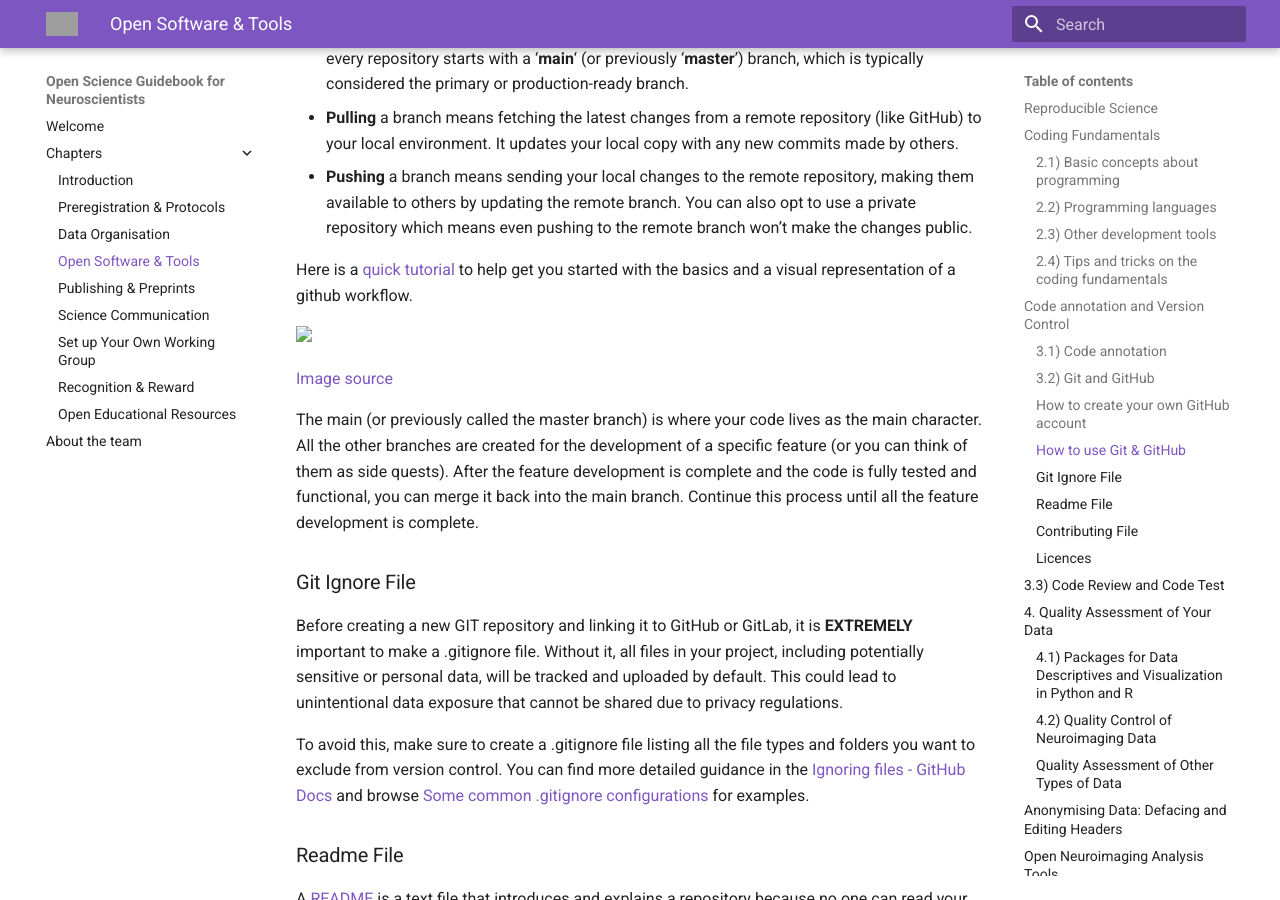
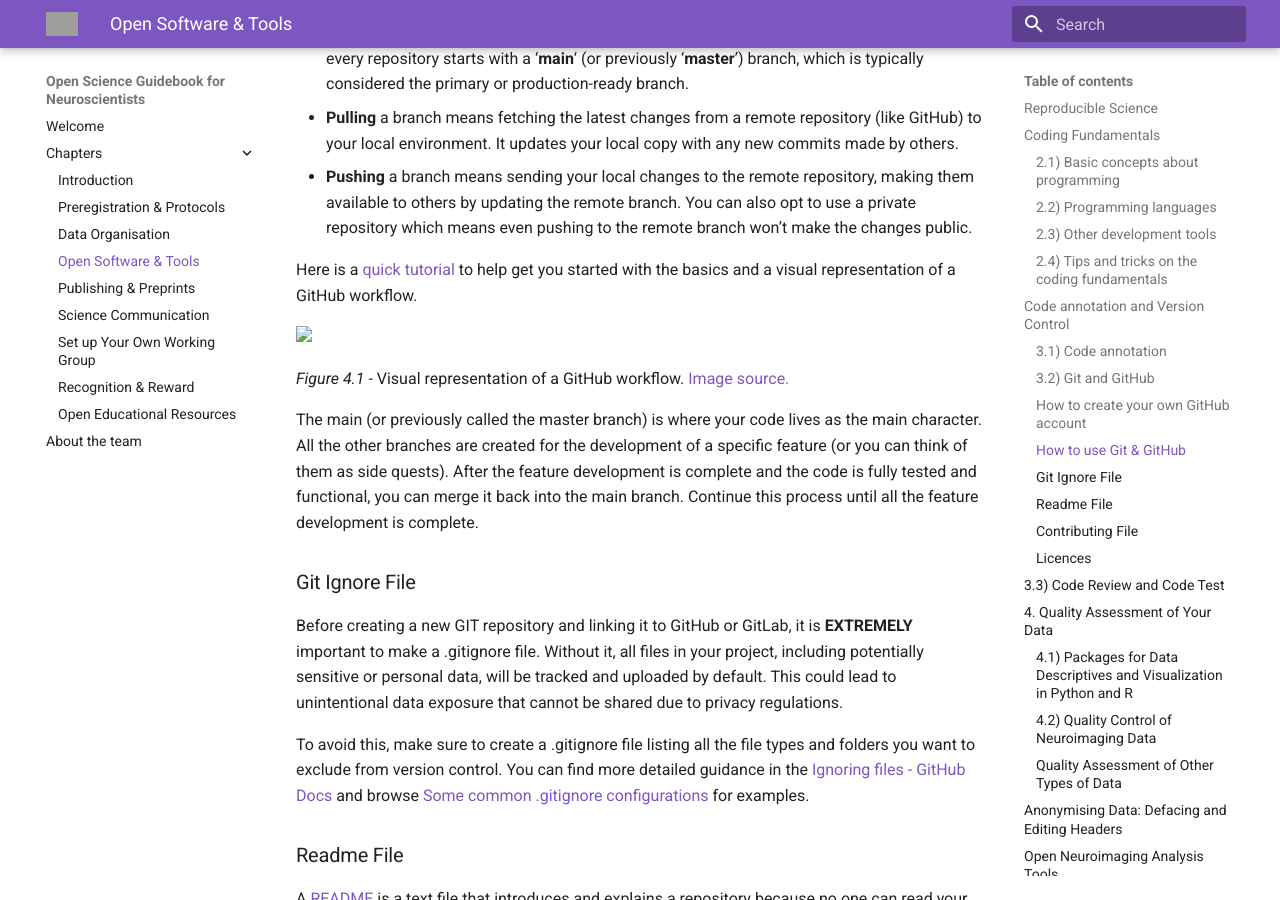
Before and after one commit to ANW-Open-Science/Open-Science-Guidebook-for-Neuroscientists, an MkDocs documentation site: the page built from docs/tabs/4-open_software_tools.md, in a window 1280 px wide and 900 px high, scrolled down 6660 px. Built offline with MkDocs 1.6.1 and Material for MkDocs 9.7.7, drawn with Linux system fonts in a browser that asks for light colours; emoji names are drawn with the system emoji font; some of the changed text lies outside the part shown; grey boxes are pictures that could not be loaded.

Commit message:
added figure captions

```diff
--- a/docs/tabs/4-open_software_tools.md
+++ b/docs/tabs/4-open_software_tools.md
@@ -122,11 +122,11 @@ Once you have a good feeling of the Github lingo, the version control should be
 - **Pulling** a branch means fetching the latest changes from a remote repository (like GitHub) to your local environment. It updates your local copy with any new commits made by others.
 - **Pushing** a branch means sending your local changes to the remote repository, making them available to others by updating the remote branch. You can also opt to use a private repository which means even pushing to the remote branch won’t make the changes public.
 
-Here is a [quick tutorial](https://docs.github.com/en/get-started/start-your-journey/hello-world) to help get you started with the basics and a visual representation of a github workflow.
+Here is a [quick tutorial](https://docs.github.com/en/get-started/start-your-journey/hello-world) to help get you started with the basics and a visual representation of a GitHub workflow.
 
 <img src="../assets/images/Git_branches.png" width="600">
 
-[Image source](https://onesignal.com/blog/converting-github-repositories-to-main/)
+*Figure 4.1* - Visual representation of a GitHub workflow. [Image source.](https://onesignal.com/blog/converting-github-repositories-to-main/)
 
 The main (or previously called the master branch) is where your code lives as the main character. All the other branches are created for the development of a specific feature (or you can think of them as side quests). After the feature development is complete and the code is fully tested and functional, you can merge it back into the main branch. Continue this process until all the feature development is complete.
 
@@ -151,7 +151,7 @@ The general workflow of code review that ensures correctness and reproducibility
 
 
 <img src="../assets/images/Code_buddy_fig.png" width="600">
-
+*Figure 4.2* - Visualisation of the workflow for code review.
 As you might notice, there should always be a code owner and a code reviewer who have separate tasks.
 
 **For the code owner:**
```
